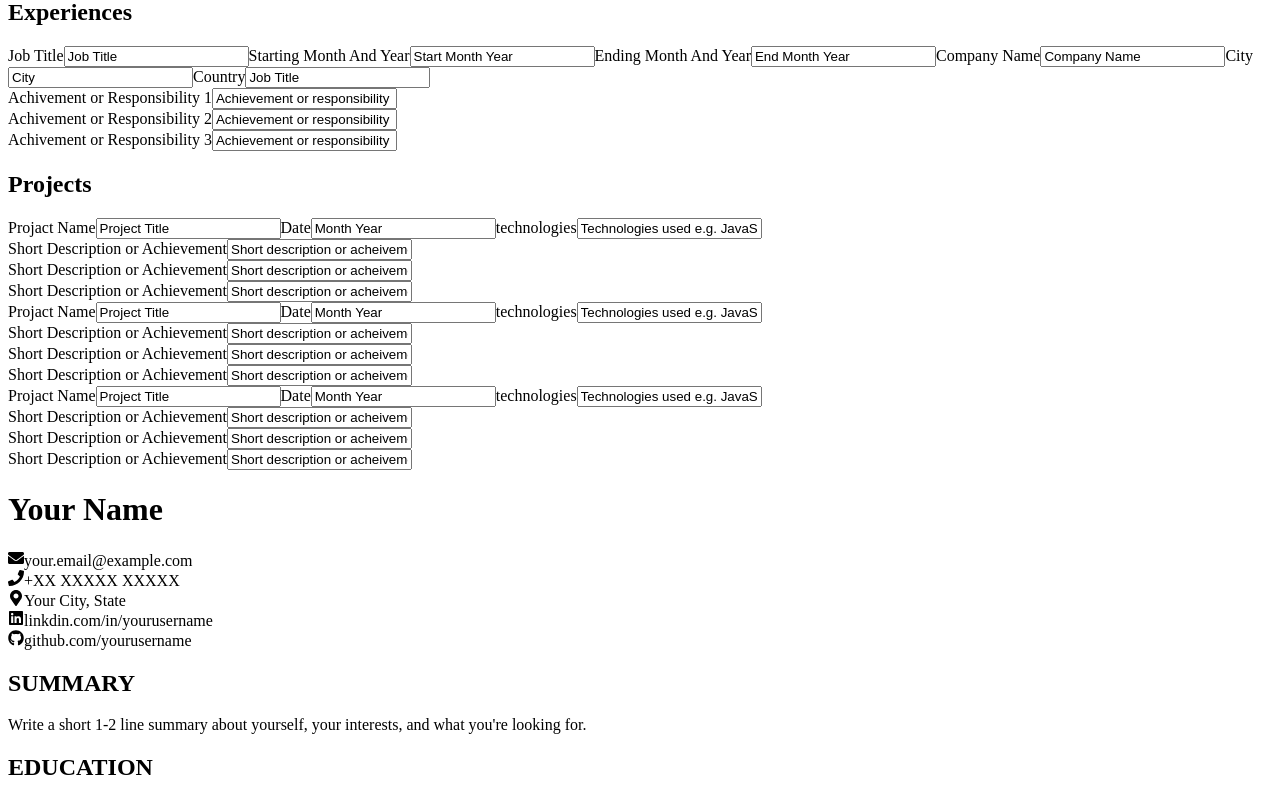
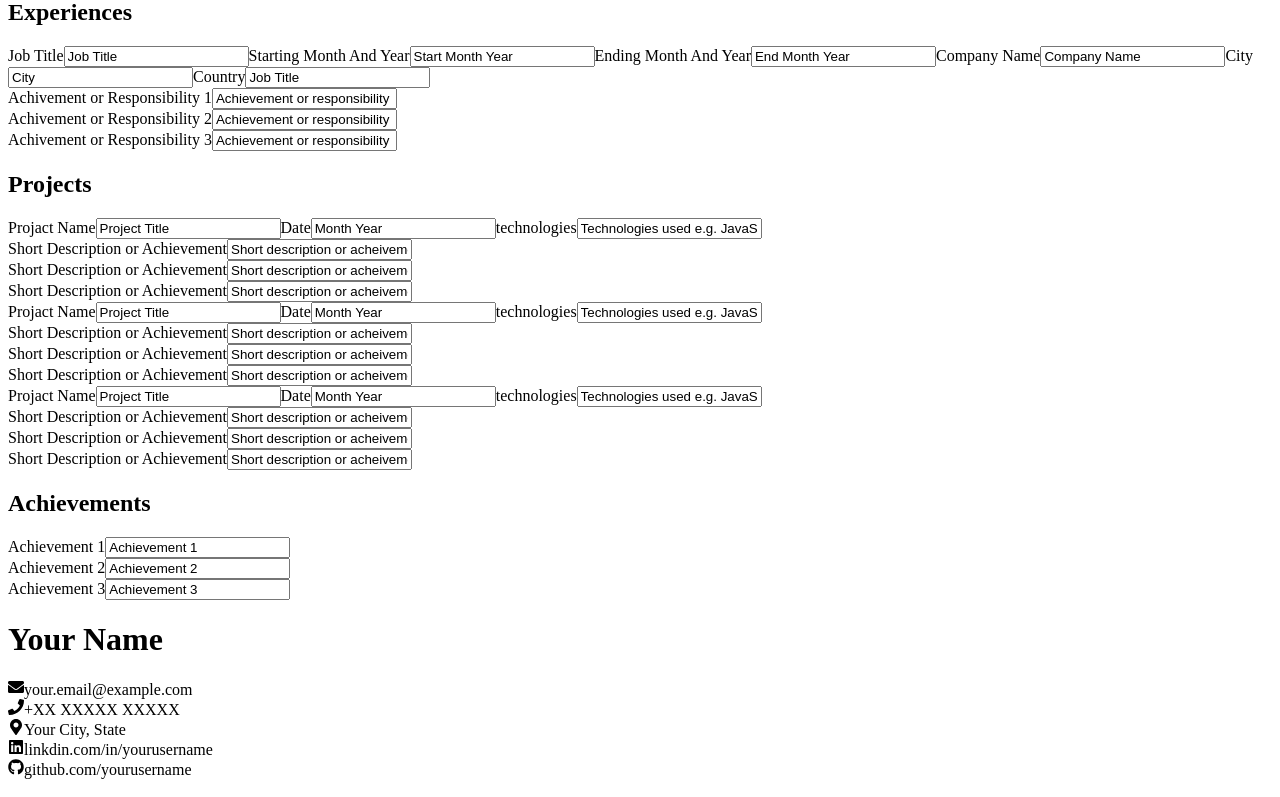
Before and after one commit to akshat-tyagi1/cvv-application, a React (Vite) app: page / in a window 1280 px wide. Shown: the part 545-1342 px from the top of the page. Built offline with nearby package versions, Linux system fonts and the light colour scheme.

Commit message:
feat: add achievements form

```diff
--- a/src/App.jsx
+++ b/src/App.jsx
@@ -184,6 +184,8 @@ function App() {
         setExperiences={setExperiences}
         projects={projects}
         setProjects={setProjects}
+        achievements={achievements}
+        setAchievements={setAchievements}
       />
       <GeneralInfo generalInfo={generalInfo} />
       <Summary summary={summary} />
--- /dev/null
+++ b/src/components/achievementsForm.jsx
@@ -0,0 +1,26 @@
+function AchievementsForm({ achievements, setAchievements }) {
+  return (
+    <div>
+      {achievements.map(({ id, text }, index) => (
+        <div key={id}>
+          <label htmlFor="">Achievement {index + 1}</label>
+          <input
+            type="text"
+            value={text}
+            onChange={(e) =>
+              setAchievements(
+                achievements.map((achievement) =>
+                  achievement.id === id
+                    ? { ...achievement, text: e.target.value }
+                    : achievement,
+                ),
+              )
+            }
+          />
+        </div>
+      ))}
+    </div>
+  );
+}
+
+export default AchievementsForm;
--- a/src/components/projectsForm.jsx
+++ b/src/components/projectsForm.jsx
@@ -1,5 +1,7 @@
 function ProjectsForm({ projects, setProjects }) {
-  return projects.map(({ id, title, monthYear, technologies, pointers }) => (
+  return (
+    <div>
+      {projects.map(({ id, title, monthYear, technologies, pointers }) => (
         <div key={id}>
           <label htmlFor="">Projact Name</label>
           <input
@@ -59,7 +61,9 @@ function ProjectsForm({ projects, setProjects }) {
             </div>
           ))}
         </div>
-  ));
+      ))}
+    </div>
+  );
 }
 
 export default ProjectsForm;
--- a/src/components/sidebar.jsx
+++ b/src/components/sidebar.jsx
@@ -4,6 +4,7 @@ import EducationForm from "./educationForm";
 import SkillsForm from "./skillsForm";
 import ExperienceForm from "./experienceForm";
 import ProjectsForm from "./projectsForm";
+import AchievementsForm from "./achievementsForm";
 
 function Sidebar({
   generalInfo,
@@ -17,9 +18,10 @@ function Sidebar({
   experiences,
   setExperiences,
   projects,
-  setProjects
+  setProjects,
+  achievements,
+  setAchievements,
 }) {
-    console.log(experiences);
   return (
     <div>
       <h2>Edit Your Resume</h2>
@@ -41,10 +43,19 @@ function Sidebar({
         <SkillsForm skills={skills} setSkills={setSkills} />
 
         <h2>Experiences</h2>
-        <ExperienceForm experiences={experiences} setExperiences={setExperiences} />
+        <ExperienceForm
+          experiences={experiences}
+          setExperiences={setExperiences}
+        />
 
         <h2>Projects</h2>
         <ProjectsForm projects={projects} setProjects={setProjects} />
+
+        <h2>Achievements</h2>
+        <AchievementsForm
+          achievements={achievements}
+          setAchievements={setAchievements}
+        />
       </form>
     </div>
   );
```
Lines whose indentation alone changed are shown as unchanged.
